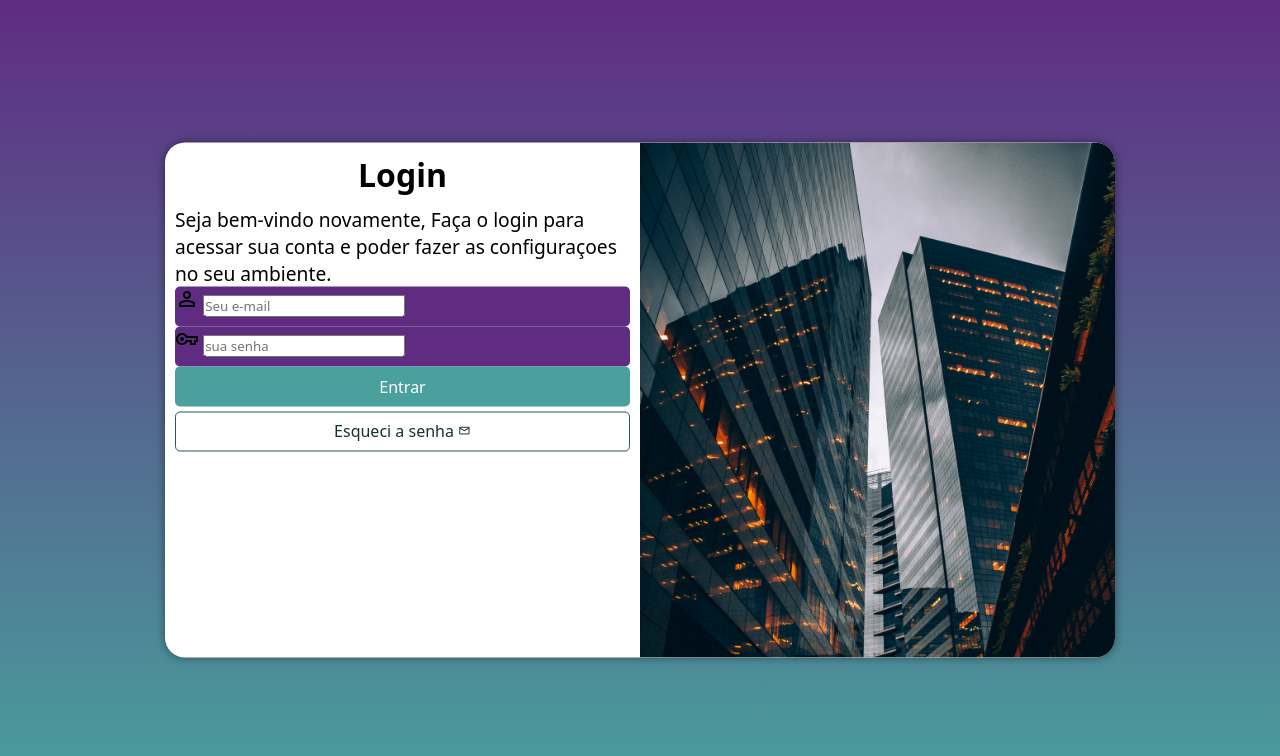
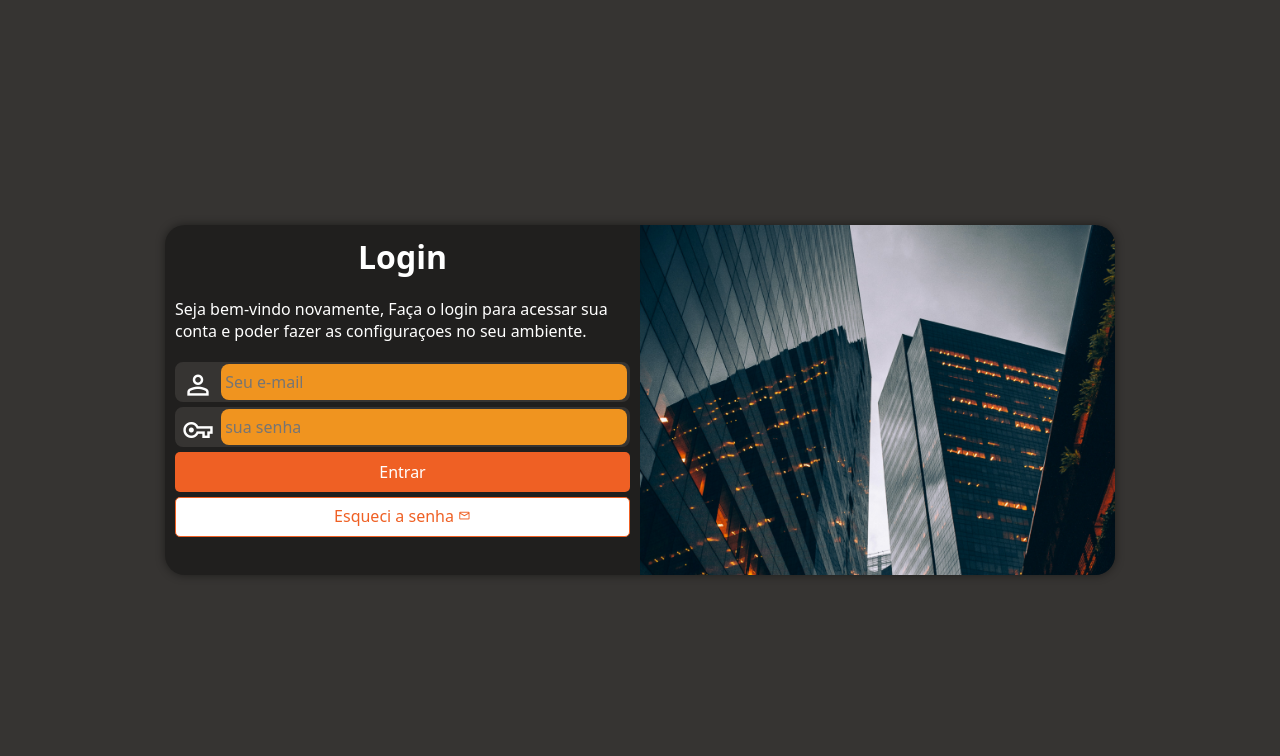
Before and after one commit to Fernandotky/projeto-login, a plain HTML site: page index.html in a window 1280 px wide. Drawn offline with nearby package versions, Linux system fonts and the light colour scheme.

Commit message:
finalizei a tela de login

```diff
--- a/estilos/media-query.css
+++ b/estilos/media-query.css
@@ -9,14 +9,14 @@ Grandes telas: acima de 1200px
 */
 
 @media screen and (min-width: 768px) and (max-width: 992px){
-
+    /*config para tablet*/
     body{
-        background-image: linear-gradient(to top, #49a09d, #5f2c82);
+        background-color: #363432;
     }
 
     section#login {
         width: 80vw;
-
+        height: 280px;
     }
 
     section#login > div#imagem {
@@ -32,13 +32,14 @@ Grandes telas: acima de 1200px
 }
 
 @media screen and (min-width: 992px) {
-
+/*config para desktops*/
     body{
-        background-image: linear-gradient(to top, #49a09d, #5f2c82);
+        background-image: linear-gradient(to top, #F0941F, #363432));
     }
 
     section#login{
         width: 950px;
+        height: 350px;
     }
 
     section#login > div#imagem {
@@ -58,6 +59,7 @@ Grandes telas: acima de 1200px
     }
 
     div#formulario > p {
-        font-size: 1.2em;
+        font-size: 1em;
+        margin: 20px 0px;
     }
 }
--- a/estilos/style.css
+++ b/estilos/style.css
@@ -15,7 +15,7 @@
 }
 
 body, html {
-    background-color: #5f2c82;
+    background-color: #363432;
     height: 100vh;
     width: 100vw;
 }
@@ -31,10 +31,10 @@ section#login{
     position: absolute;
     top: 50%;
     left: 50%;
-    transform: translate(-50%, -50%);
     overflow: hidden;
 
-    background-color: white;
+    background-color: #201f1e;
+    color: white;
     width: 250px;
     height: 515px;
     border-radius: 20px;
@@ -42,6 +42,7 @@ section#login{
 
     transition: width .3s, height .3s;
     transition-timing-function: ease;
+    transform: translate(-50%, -50%);
 }
 
 section#login > div#imagem {
@@ -67,16 +68,41 @@ div#formulario > p {
 }
 
 form > div.campo{
-    background-color: #5f2c82;
+    background-color: #363432;
+    border: 2px solid #363432;
     display: block;
     width: 100%;
     height: 40px;
-    border-radius: 5px;
-    margin: 5x 0px;
+    border-radius: 8px;
+    margin: 5px 0px;
 }
 
 div.campo > label {
     display: none;
+}
+
+div.campo > span{
+    color: white;
+    /*background-color: black;*/
+    font-size: 2em;
+    width: 40px;
+    padding: 5px;
+}
+
+div.campo > input {
+    background-color: #F0941F;
+    font-size: 1em;
+    width: calc(100% - 45px);
+    height: 100%;
+    border: 0px;
+    border-radius: 8px;
+    padding: 4px;
+    transform: translateY(-13px);
+}
+
+div.campo > input:focus-within {
+    background-color: white;
+
 }
 
 form > input[type=submit] {
@@ -84,7 +110,7 @@ form > input[type=submit] {
     font-size: 1em;
     width: 100%;
     height: 40px;
-    background-color: #49a09d;
+    background-color: #EF6024;
     color: white;
     border: none;
     border-radius: 5px;
@@ -92,7 +118,7 @@ form > input[type=submit] {
 }
 
 form > input[type=submit]:hover {
-    background-color: #295a58;
+    background-color: #363432;
 }
 
 form > a.botao{
@@ -104,15 +130,15 @@ form > a.botao{
     padding-top: 7px;
     margin-top: 5px;
     background-color: white;
-    color: #16302f;
-    border: 1px solid #295a58;
+    color: #EF6024;
+    border: 1px solid #EF6024;
     border-radius: 5px;
     text-decoration: none;
 
 }
 
 form > a.botao:hover{
-    background-color: #5fd3cf;
+    background-color: #363432;
 }
 
 form > a.botao > i {
```
